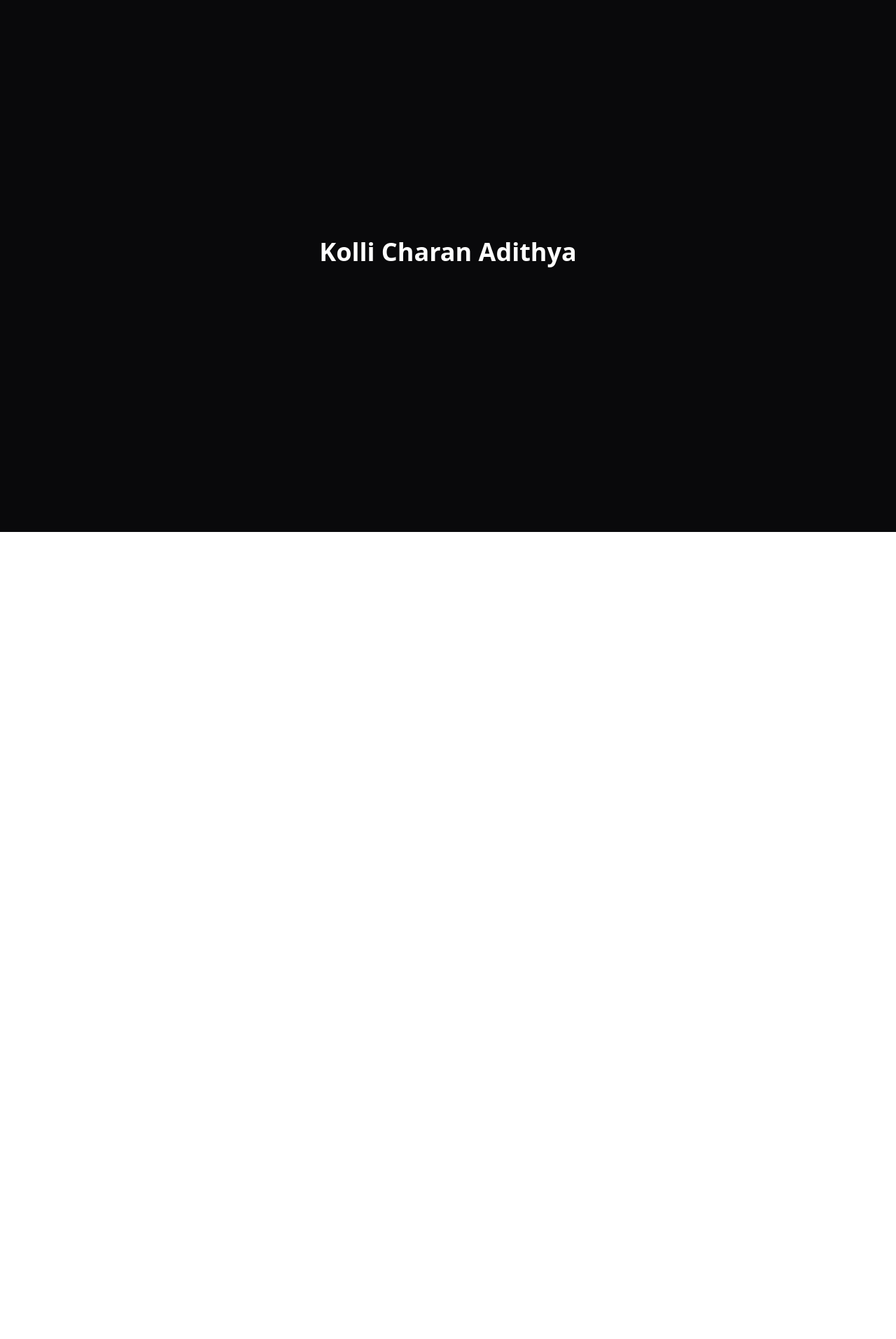
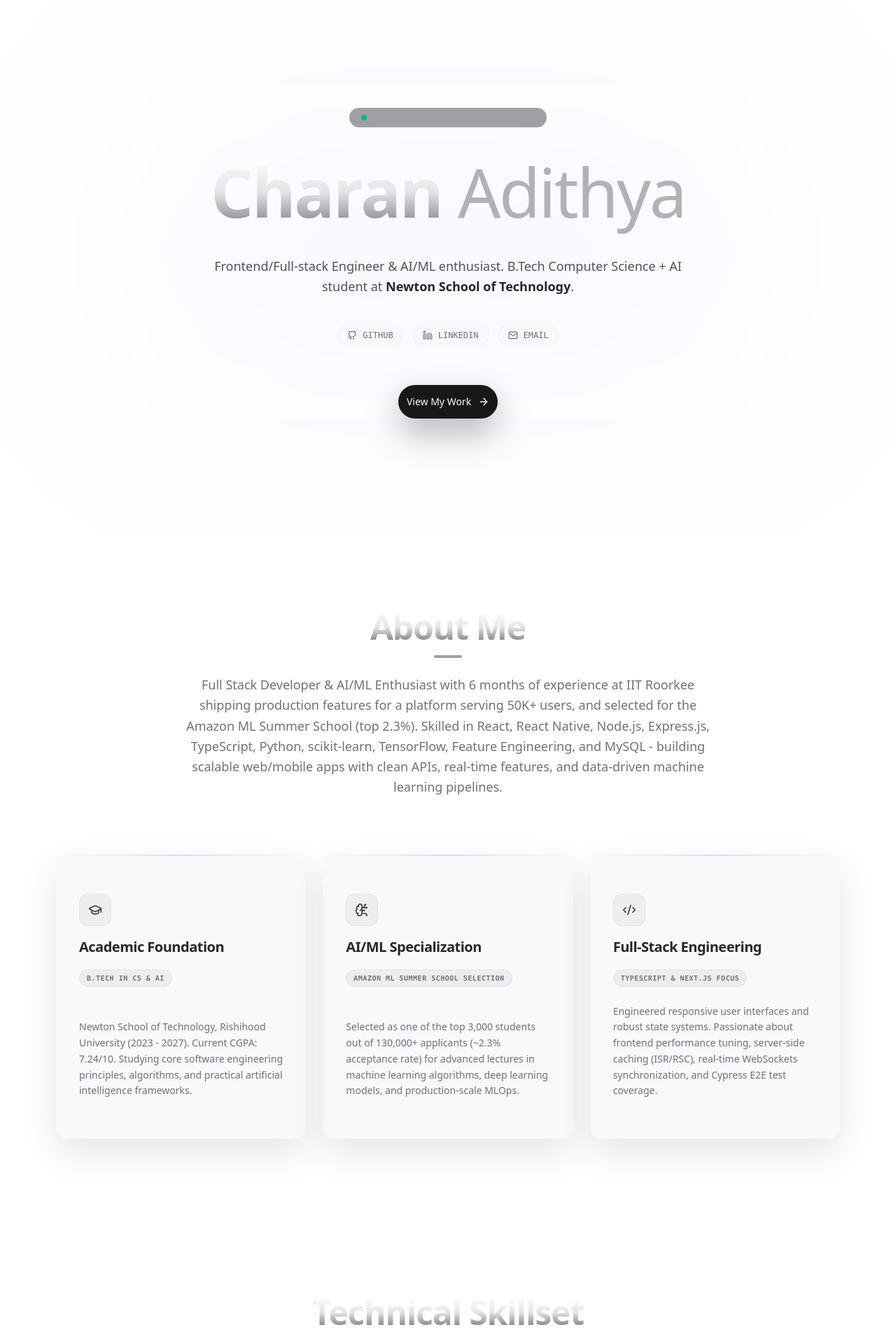
Before and after one commit to cax6505/Personal-Portfolio, a Next.js app: page / in a window 1280 px wide. Shown: the part 40-1953 px from the top of the page at 70% size. Before the commit the page ends 800 px from the top, so only its background shows below. Built offline with nearby package versions, Linux system fonts and the light colour scheme.

Commit message:
feat: integrate Hero, About, and Skills sections into main home page layout

```diff
--- a/src/app/page.tsx
+++ b/src/app/page.tsx
@@ -1,9 +1,14 @@
 import React from "react";
+import { Hero } from "@/components/sections/hero";
+import { About } from "@/components/sections/about";
+import { Skills } from "@/components/sections/skills";
 
 export default function Home() {
   return (
-    <div className="min-h-screen flex items-center justify-center bg-zinc-950 text-white">
-      <h1 className="text-4xl font-bold">Kolli Charan Adithya</h1>
+    <div className="relative min-h-screen">
+      <Hero />
+      <About />
+      <Skills />
     </div>
   );
 }
```
